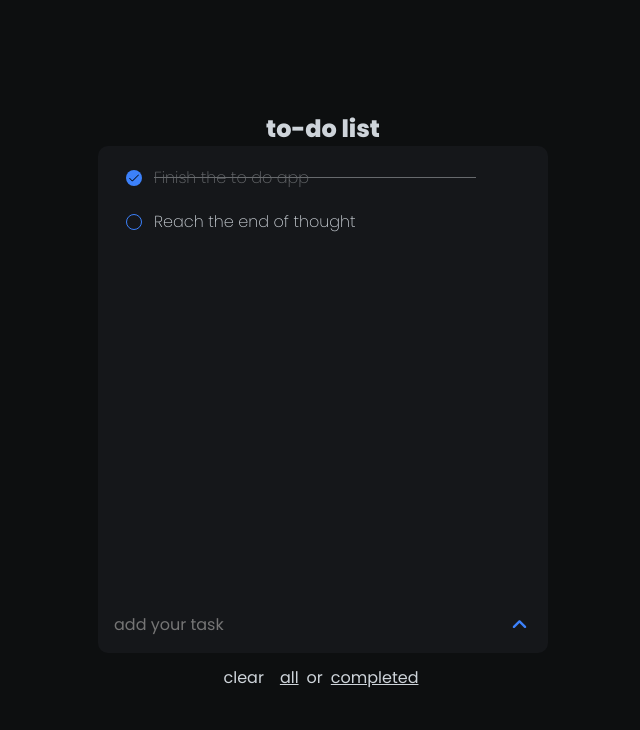
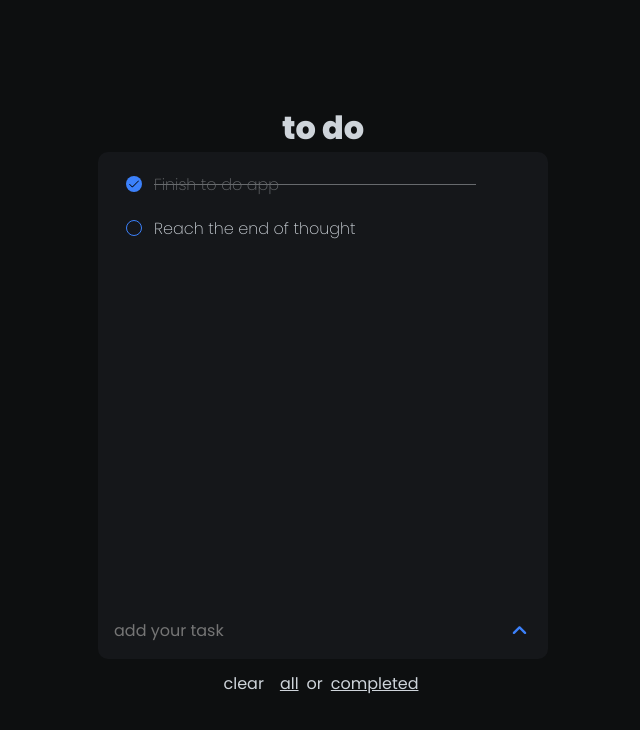
Before and after one commit to angeldlg/barebones-todo, a website built with Vite: page index.html in a window 1280 px wide. Shown: the whole page, without its empty margins (317-957 px from the left). Built offline with nearby package versions, Linux system fonts and the light colour scheme.

Commit message:
vite remake

```diff
--- /dev/null
+++ b/Task.js
@@ -0,0 +1,7 @@
+export default class Task {
+  constructor(name, id) {
+    this.id = id
+    this.name = name
+    this.completed = false
+  }
+}
--- /dev/null
+++ b/TaskManager.js
@@ -0,0 +1,37 @@
+import Task from './Task'
+import UI from './UI'
+
+export default class TaskManager {
+  static taskList = [
+    { id: 1, name: 'Finish to do app', completed: true },
+    { id: 2, name: 'Reach the end of thought', completed: false },
+  ]
+
+  static addTask(name, id) {
+    TaskManager.taskList.push(new Task(name, id))
+    UI.renderTasks()
+  }
+
+  static deleteTask(i) {
+    const index = TaskManager.taskList.findIndex(task => task.id === Number(i))
+    TaskManager.taskList.splice(index, 1)
+    UI.renderTasks()
+  }
+
+  static checkTask(e) {
+    const selectedTask = TaskManager.taskList.find(task => Number(e.target.id) === task.id)
+    selectedTask.completed = e.target.checked
+  }
+
+  static deleteAllTasks() {
+    TaskManager.taskList = []
+    UI.renderTasks()
+  }
+
+  static deleteCompletedTasks() {
+    const uncompletedTasks = TaskManager.taskList.filter(task => !task.completed)
+    TaskManager.taskList = uncompletedTasks
+  }
+
+  static getTaskList = () => TaskManager.taskList
+}
--- /dev/null
+++ b/UI.js
@@ -0,0 +1,57 @@
+import TaskManager from "./TaskManager"
+
+export default class UI {
+  static initItems() {
+    const clearCompletedButton = document.querySelector('[data-clear-completed]')
+    const clearAllButton = document.querySelector('[data-clear-all]')
+    const taskForm = document.querySelector('[data-task-form]')
+    taskForm.addEventListener('submit', UI.handleTaskForm)
+    clearAllButton.addEventListener('click', TaskManager.deleteAllTasks)
+    clearCompletedButton.addEventListener('click', TaskManager.deleteCompletedTasks)
+    UI.renderTasks()
+  }
+
+  static handleTaskForm(e) {
+    if (e.target[0].value) TaskManager.addTask(e.target[0].value, Date.now())
+    e.target[0].value = null
+    e.preventDefault()
+  }
+
+  static deleteAllTasks() {
+    const taskList = document.querySelector('[data-tasks-ul]')
+    while (taskList.firstChild) {
+      taskList.removeChild(taskList.firstChild)
+    }
+  }
+
+  static renderTasks() {
+    UI.deleteAllTasks()
+    TaskManager.getTaskList().forEach(task => {
+      const taskHtml = `
+            <li data-task-li class="tasks__item">
+              <label class="tasks__label">
+                <input data-task-checkbox type="checkbox" class="tasks__input" id="${task.id}">
+                <span class="tasks__checkbox"></span>
+                <span class="tasks__text">${task.name}</span>
+              </label>
+              <button data-delete-button class="tasks__delete" id="${task.id}"></button>
+            </li>`
+      const tasksList = document.querySelector('[data-tasks-ul]')
+      tasksList.insertAdjacentHTML('beforeend', taskHtml)
+      //
+      const deleteButton = document.querySelector(`[data-delete-button][id="${task.id}"]`)
+      const checkboxInput = document.querySelector(`[data-task-checkbox][id="${task.id}"]`)
+      checkboxInput.addEventListener('change', UI.handleTaskCheckbox)
+      deleteButton.addEventListener('click', UI.deleteTask)
+      checkboxInput.checked = task.completed
+    })
+  }
+
+  static deleteTask(e) {
+    TaskManager.deleteTask(e.target.id)
+  }
+
+  static handleTaskCheckbox(e) {
+    TaskManager.checkTask(e)
+  }
+}
--- a/index.html
+++ b/index.html
@@ -1,18 +1,18 @@
-<!DOCTYPE html>
+<!doctype html>
 <html lang="en">
 
 <head>
-	<meta charset="UTF-8">
-	<meta name="viewport" content="width=device-width, initial-scale=1.0">
-	<title>to do app</title>
-	<link rel="stylesheet" href="style.css">
-	<link rel="shortcut icon" href="icons/favicon.png" type="image/x-icon">
-	<script defer type="module" src="index.js"></script>
+  <meta charset="UTF-8" />
+  <meta name="viewport" content="width=device-width, initial-scale=1.0" />
+  <title>barebones to do</title>
+  <link rel="icon" type="image/svg+xml" href="/favicon.png" />
+  <link rel="shortcut icon" href="/favicon.png" type="image/x-icon">
+  <script defer type="module" src="/main.js"></script>
 </head>
 
 <body>
   <header>
-		<h2>to-do list</h2>
+    <h1>to do</h1>
   </header>
   <!-- tasks -->
   <main class="tasks">
@@ -37,7 +37,7 @@
       <label class="tasks__label">
         <input data-task-checkbox type="checkbox" class="tasks__input">
         <span class="tasks__checkbox"></span>
-				<span data-input-value class="tasks__text"></span>
+        <span class="tasks__text"></span>
       </label>
       <button data-delete-button class="tasks__delete"></button>
     </li>
--- a/index.js
+++ /dev/null
@@ -1,91 +0,0 @@
-class UI {
-  static initItems() {
-    const taskForm = document.querySelector('[data-task-form]')
-    const clearAllButton = document.querySelector('[data-clear-all]')
-    const clearCompletedButton = document.querySelector('[data-clear-completed]')
-    clearCompletedButton.addEventListener('click', TaskManager.deleteCompletedTasks)
-    clearAllButton.addEventListener('click', TaskManager.deleteAllTasks)
-    taskForm.addEventListener('submit', UI.handleTaskForm)
-    UI.renderTasks()
-  }
-
-  static handleTaskForm(e) {
-    if (e.target[0].value) TaskManager.addTask(e.target[0].value, Date.now())
-    e.target[0].value = null
-    e.preventDefault()
-  }
-
-  static renderTasks() {
-    UI.deleteTasks()
-    TaskManager.getTaskList().forEach((task) => {
-      const taskTemplate = document.querySelector('[data-task-template]')
-      const taskElement = document.importNode(taskTemplate.content, true)
-      const deleteButton = taskElement.querySelector('[data-delete-button]')
-      const checkboxInput = taskElement.querySelector('[data-task-checkbox]')
-      const taskText = taskElement.querySelector('[data-input-value]')
-      const taskList = document.querySelector('[data-tasks-ul]')
-      checkboxInput.addEventListener('change', TaskManager.checkTask)
-      deleteButton.addEventListener('click', TaskManager.deleteTask)
-      deleteButton.id = task.id
-      checkboxInput.id = task.id
-      checkboxInput.checked = task.completed
-      taskText.append(task.name)
-      taskList.appendChild(taskElement)
-    })
-  }
-
-  static deleteTasks() {
-    const taskList = document.querySelector('[data-tasks-ul]')
-    while (taskList.firstChild) {
-      taskList.removeChild(taskList.firstChild)
-    }
-  }
-}
-
-class Task {
-  constructor(name, id) {
-    this.id = id
-    this.name = name
-    this.completed = false
-  }
-}
-
-class TaskManager {
-  static taskList = [
-    { id: 1, name: 'Finish the to do app', completed: true },
-    { id: 2, name: 'Reach the end of thought', completed: false },
-  ]
-
-  static addTask(name, id) {
-    TaskManager.taskList.push(new Task(name, id))
-    UI.renderTasks()
-  }
-
-  static deleteTask(e) {
-    const selectedTask = TaskManager.taskList.find((task) => Number(e.target.id) === task.id)
-    const index = TaskManager.taskList.findIndex((task) => task === selectedTask)
-
-    TaskManager.taskList.splice(index, 1)
-    UI.renderTasks()
-  }
-
-  static checkTask(e) {
-    const selectedTask = TaskManager.taskList.find((task) => Number(e.target.id) === task.id)
-    selectedTask.completed = e.target.checked
-  }
-
-  static deleteAllTasks() {
-    TaskManager.taskList = []
-    UI.renderTasks()
-  }
-
-  static deleteCompletedTasks() {
-    const uncompletedTasks = TaskManager.taskList.filter((task) => !task.completed)
-    TaskManager.taskList = uncompletedTasks
-    UI.renderTasks()
-  }
-
-  static getTaskList = () => TaskManager.taskList
-}
-
-UI.initItems()
--- /dev/null
+++ b/main.js
@@ -0,0 +1,4 @@
+import './style.css'
+import UI from './UI'
+
+UI.initItems()
--- a/style.css
+++ b/style.css
@@ -92,7 +92,7 @@ header {
 
   border-radius: 99%;
   border: 1px solid var(--border-clr);
-  background: no-repeat top/0% url(icons/check.svg);
+  background: no-repeat top/0% url(/check.svg);
   transition:
     background var(--normal-transition-time) ease,
     transform var(--normal-transition-time) ease;
@@ -118,7 +118,7 @@ header {
 
 .tasks__input:checked~.tasks__checkbox {
   border: none;
-  background: no-repeat center/100% url(icons/check.svg);
+  background: no-repeat center/100% url(/check.svg);
   background-color: var(--task-checked-clr);
 }
 
@@ -134,7 +134,7 @@ header {
   height: 2rem;
   border-radius: 99%;
   aspect-ratio: 1 / 1;
-  background: no-repeat center/75% url(icons/delete.svg);
+  background: no-repeat center/75% url(/delete.svg);
 }
 
 .tasks__item:hover .tasks__delete {
@@ -163,7 +163,7 @@ header {
 
   cursor: pointer;
   border-bottom-right-radius: var(--border-radius);
-  background: no-repeat center/50% url(icons/up.svg);
+  background: no-repeat center/50% url(/up.svg);
   transition: var(--normal-transition-time);
 }
 
```
Also changed, not shown: package.json (added, +14 -0 lines), README.md (deleted), public/check.svg (renamed from icons/check.svg), public/delete.svg (renamed from icons/delete.svg), public/favicon.png (renamed from icons/favicon.png), public/up.svg (renamed from icons/up.svg), 2 other files. Lines whose indentation alone changed are shown as unchanged.
